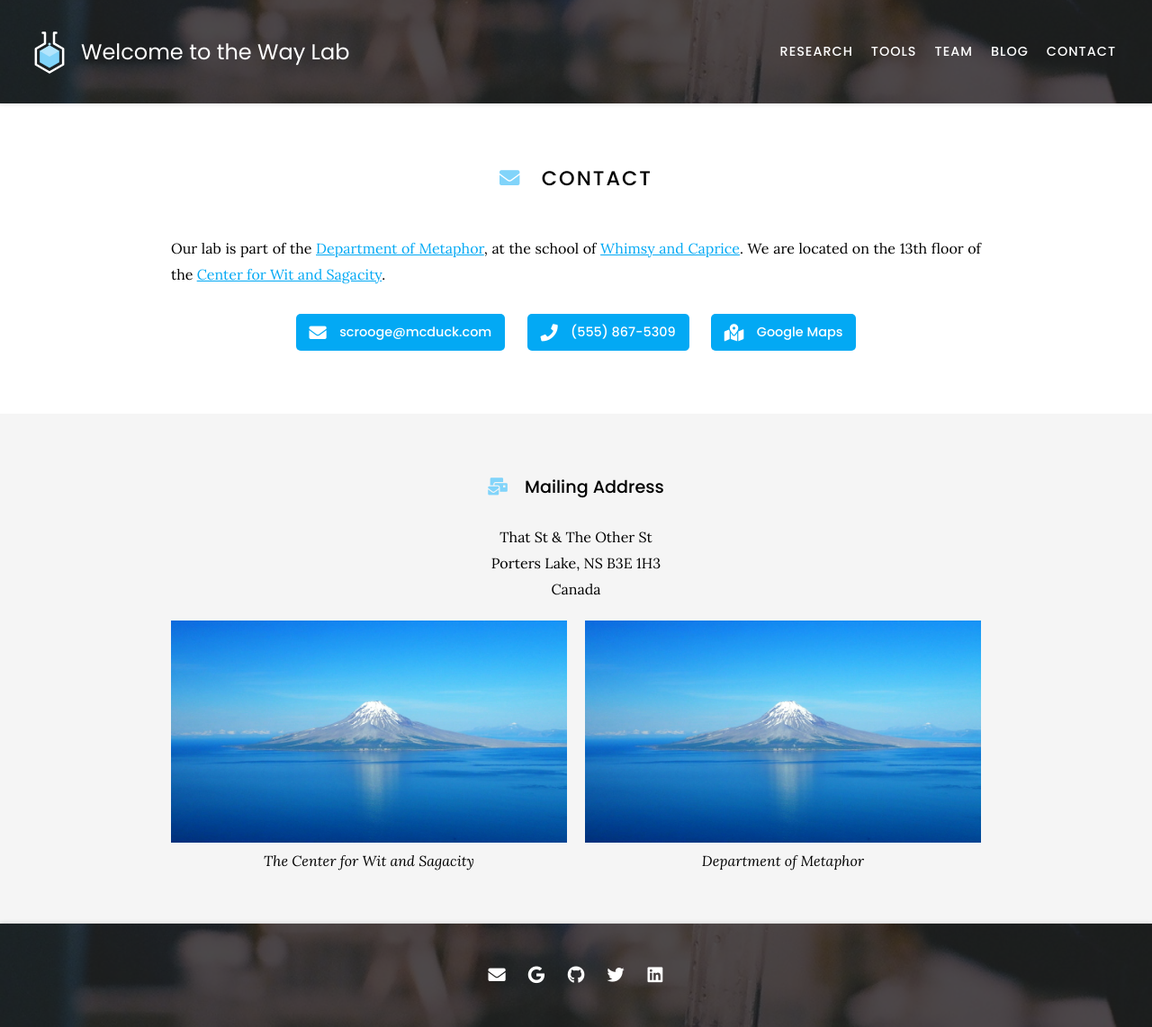
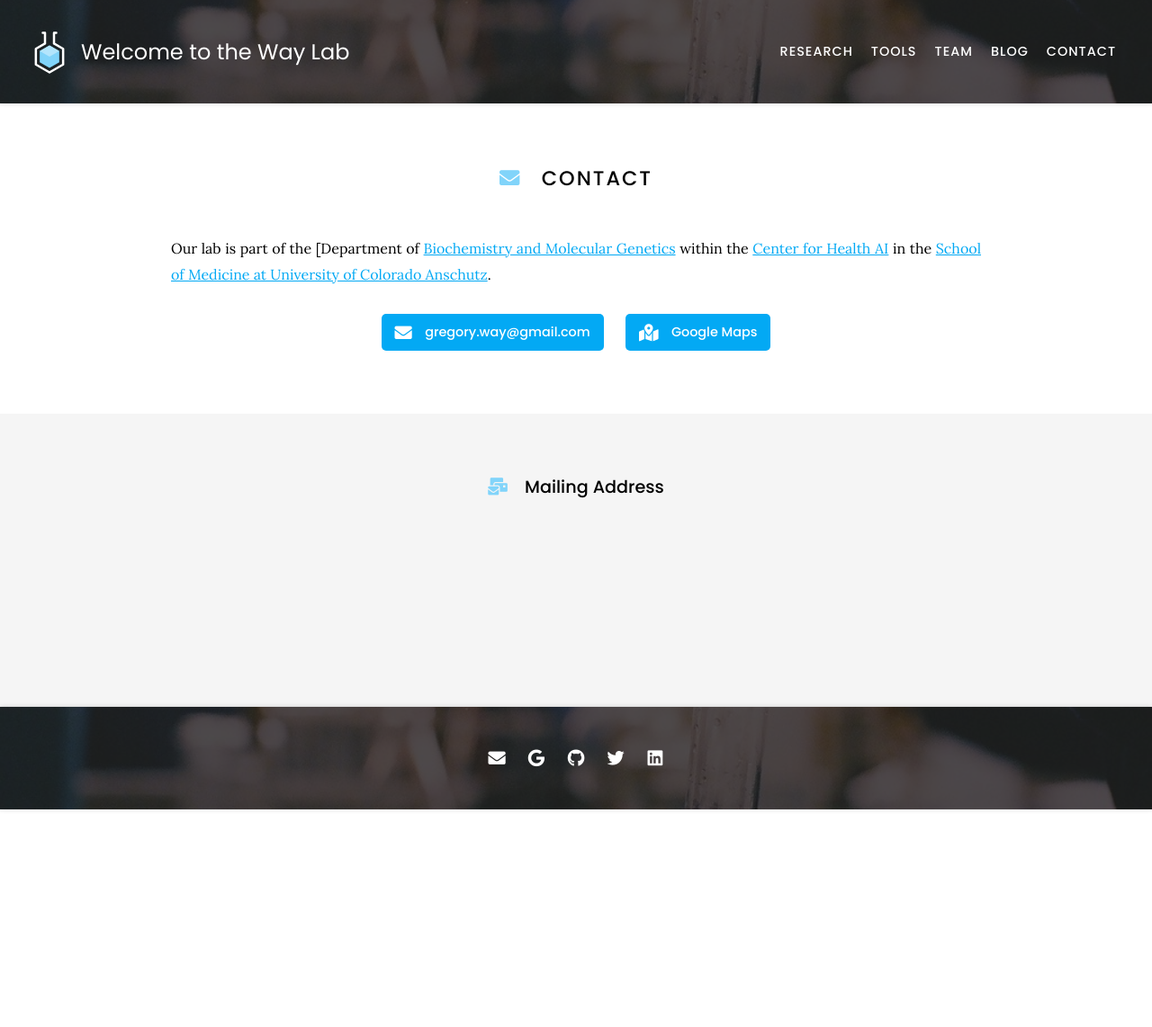
Before and after one commit to WayScience/waysciencelab.com, a Jekyll site: the page built from contact/index.md, in a window 1280 px wide. Shown: the whole page at 90% size. Built offline with Jekyll 4.4.1, drawn with Linux system fonts in a browser that asks for light colours; nearby versions of some CDN libraries; after the commit the page ends 900 px from its top, so only the background shows below that.

Commit message:
add contact details

```diff
--- a/contact/index.md
+++ b/contact/index.md
@@ -2,23 +2,22 @@
 title: Contact
 nav:
   order: 5
-  tooltip: Email, address, and location
+  tooltip: How to get in touch with us
 ---
 
 # <i class="fas fa-envelope"></i>Contact
-
-Our lab is part of the [Department of Metaphor](), at the school of [Whimsy and Caprice]().
-We are located on the 13th floor of the [Center for Wit and Sagacity]().
+Our lab is part of the [Department of [Biochemistry and Molecular Genetics](https://medschool.cuanschutz.edu/biochemistry) within the [Center for Health AI](https://medschool.cuanschutz.edu/ai) in the [School of Medicine at University of Colorado Anschutz](https://medschool.cuanschutz.edu/).
 
 {%
   include link.html
   type="email"
   icon=""
-  text="scrooge@mcduck.com"
+  text="gregory.way@gmail.com"
   tooltip=""
-  link="scrooge@mcduck.com"
+  link="gregory.way@gmail.com"
   style="button"
 %}
+<!---
 {%
   include link.html
   type="phone"
@@ -28,13 +27,14 @@ We are located on the 13th floor of the [Center for Wit and Sagacity]().
   link="+1-555-867-5309"
   style="button"
 %}
+-->
 {%
   include link.html
   type="address"
   icon=""
   text="Google Maps"
   tooltip="Our location on Google Maps for easy navigation"
-  link="https://www.google.com/maps/place/That+St+%26+The+Other+St,+Porters+Lake,+NS+B3E+1H3,+Canada/@44.7389237,-63.3033296,20.78z/data=!4m5!3m4!1s0x4b5a31023bb02565:0xb9505694e83a53d7!8m2!3d44.7389353!4d-63.3030828"
+  link="https://www.google.com/maps/place/Fitzsimons+Building+-+CU+Anschutz+Medical+Campus/@39.7451809,-104.8399027,17z/data=!3m1!4b1!4m5!3m4!1s0x876c634e5898792f:0xa7ca71d89232e343!8m2!3d39.7451768!4d-104.8377087"
   style="button"
 %}
 {:.center}
@@ -43,6 +43,7 @@ We are located on the 13th floor of the [Center for Wit and Sagacity]().
 
 ### <i class="fas fa-mail-bulk"></i>Mailing Address
 
+<!---
 That St & The Other St
 Porters Lake, NS B3E 1H3
 Canada
@@ -63,3 +64,4 @@ Canada
 %}
 {% endcapture %}
 {% include two-col.html col1=col1 col2=col2 %}
+-->
```
